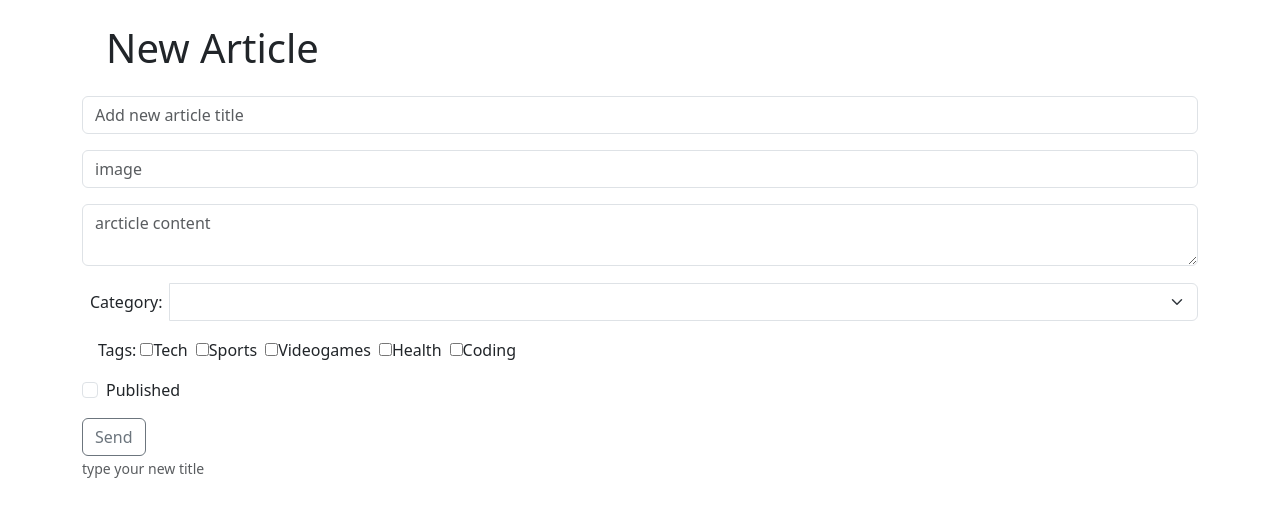
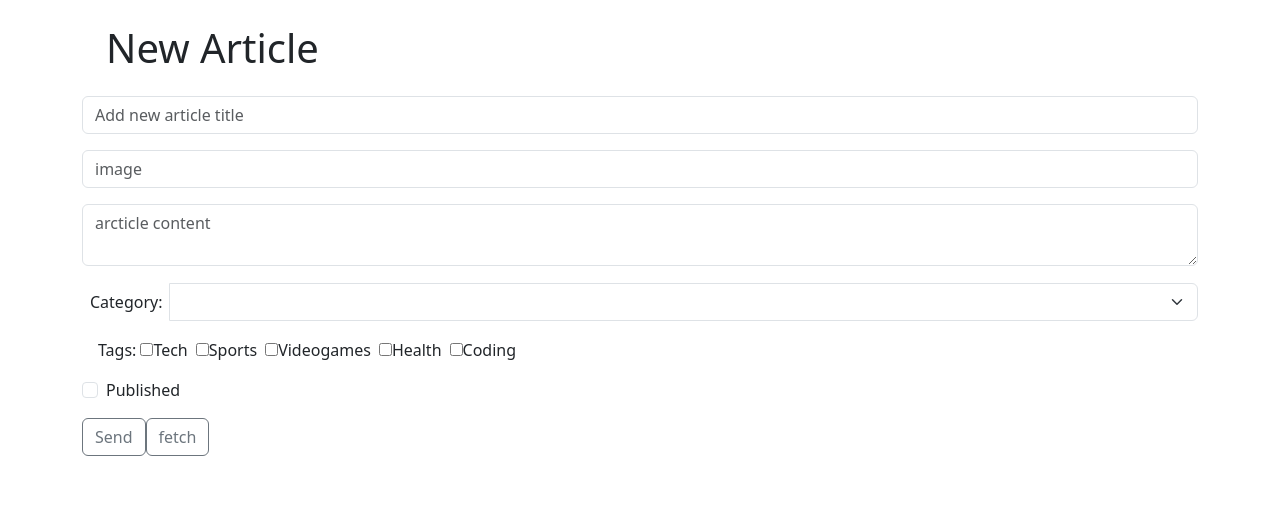
Before and after one commit to FrancescoMarra97/react-api, a React (Vite) app: page / in a window 1280 px wide. Shown: the top 516 px of the page. Built offline with nearby package versions, Linux system fonts and the light colour scheme.

Commit message:
fetch post

```diff
--- a/src/App.jsx
+++ b/src/App.jsx
@@ -53,7 +53,7 @@ function App() {
     setTitle(removeTitles)
   }
   function handleClickSend() {
-    fatchData()
+    fetchData()
   }
 
   function fetchData(url = "http://localhost:3001/posts") {
@@ -62,9 +62,9 @@ function App() {
       .then(data => {
         console.log(data);
         setPostsData(data)
-      }
-      )
+      })
   }
+  /* useEffect(fetchData, []) */
   return (
     <>
 
@@ -81,7 +81,7 @@ function App() {
               placeholder="Add new article title"
               value={formData.title}
               onChange={(e) => setFormData({ ...formData, title: e.target.value })}
-              required
+            /*  required */
             />
           </div>
           <div className="input-group mb-3">
@@ -196,10 +196,11 @@ function App() {
             />
             <label className="form-check-label" htmlFor=""> Published </label>
           </div>
-          <div>
-            <button className="btn btn-outline-secondary" type="submit" id="button-addon2" onClick={handleClickSend}>Send</button>
+          <div className='d-flex'>
+            <div><button className="btn btn-outline-secondary" type="submit" id="button-addon2">Send</button></div>
+            <div className='ml-2'><button className="btn btn-outline-secondary" type="submit" id="button-addon2" onClick={handleClickSend}>fetch</button></div>
           </div>
-          <small id='titleHelperId' className='mb-3 form-text text-muted'>type your new title</small>
+          {/*  <small id='titleHelperId' className='mb-3 form-text text-muted'>type your new title</small> */}
         </form >
 
         <div className='row row-cols-1 row-cols-md-2 row-cols-lg-3 g-4'>
@@ -221,6 +222,36 @@ function App() {
             </div>)}
 
         </div>
+        <section className='posts'>
+          <div className="container">
+            <div className="row row-cols-1 row-cols-md-2 row-cols-lg-3 g-3 m-3">
+
+
+              {/* Loop over the results */}
+
+              {
+                postsData.data &&
+
+                postsData.data.map(post => (
+
+                  <div className="col" key={post.id}>
+                    <div className="card">
+                      <img src={post.image} alt="" />
+                      <p>
+                        {post.title}
+                      </p>
+                    </div>
+                  </div>
+
+                ))
+
+              }
+
+
+            </div>
+          </div>
+
+        </section>
       </div >
     </>
   )
```
